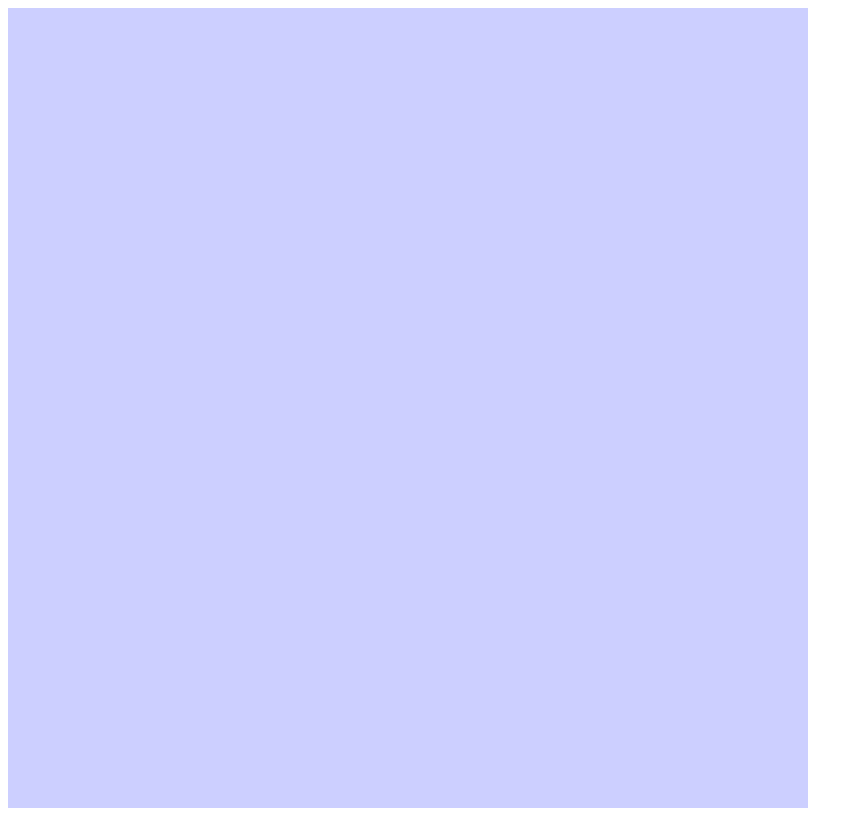
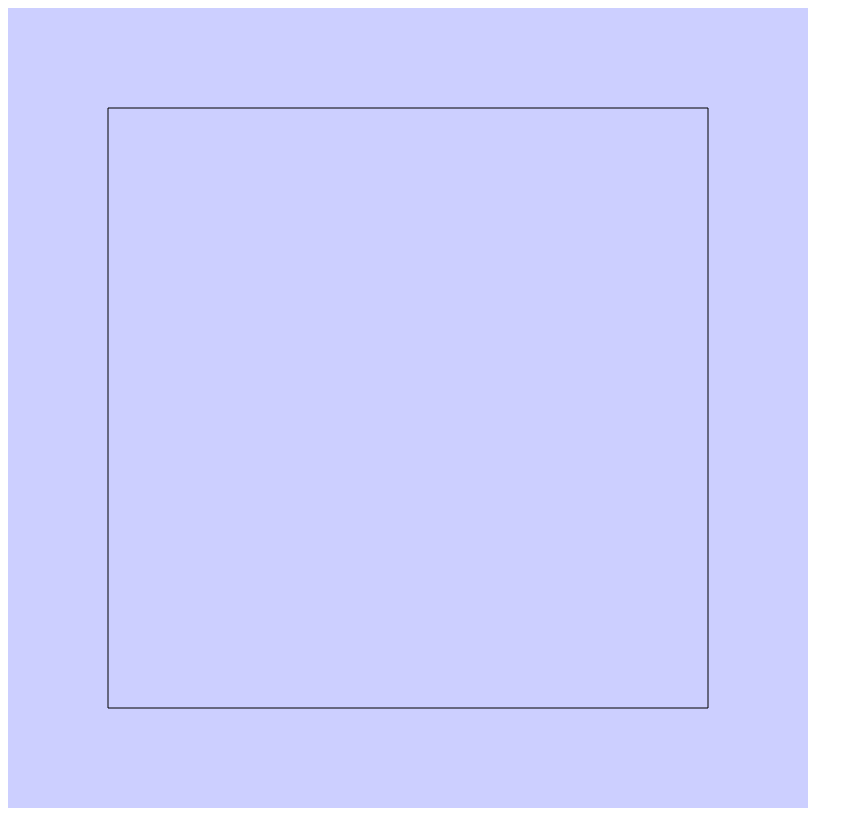
Before and after one commit to orionnye/Voronoi, a plain HTML site: page Voronoi/index.html in a window 1280 px wide. Shown: the whole page, without its empty margins (0-863 px from the left). Drawn offline with Linux system fonts and the light colour scheme.

Commit message:
Optimized polygon clipping. Fully clipped lines are removed as lines are added. This slightly reduces generality. Lines that clip the inner point of the polygon must be added last now.

```diff
--- a/Voronoi/index.html
+++ b/Voronoi/index.html
@@ -35,17 +35,21 @@
                         point.y += dy
                     }
 
-                    let diagram = new VoronoiDiagram(points, [
+                    let boundary = [
                         new Vector(100, 100),
                         new Vector(700, 100),
                         new Vector(700, 700),
                         new Vector(100, 700)
-                    ])
+                    ]
+
+                    let diagram = new VoronoiDiagram(points, boundary)
 
                     let newPoints = []
                     let colorIndex = 0
                     for (let polygon of diagram.polygons) {
                         let points = polygon.sortedPoints()
+                        if (polygon.fullyClipped)
+                            console.log("Clipped!")
                         if (points.length >= 3) {
                             ctx.fillStyle = colors[colorIndex]
                             polygonPath(points)
@@ -61,6 +65,9 @@
                         else
                             newPoints.push(polygon.point.lerp(average, 0.1))
                     }
+
+                    polygonPath(boundary)
+                    ctx.stroke()
 
                     points = newPoints
 
--- a/Voronoi/voronoi.js
+++ b/Voronoi/voronoi.js
@@ -120,10 +120,10 @@ class Polygon {
             }
         }
 
+        this.addPairBoundries()
         this.clipToBounds(boundaryPoints)
-        this.addPairBoundries()
-        for (let polygon of this.polygons)
-            polygon.cleanup()
+        // for (let polygon of this.polygons)
+        //     polygon.cleanup()
     }
 
     addPairBoundries() {
```
